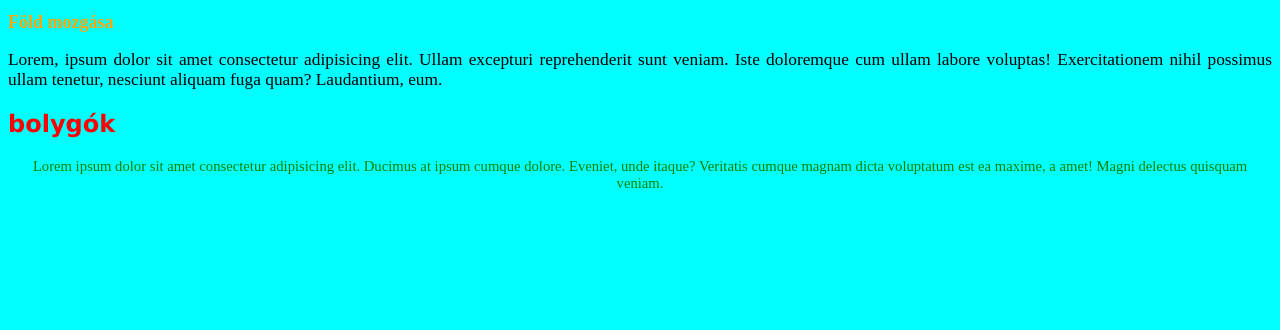
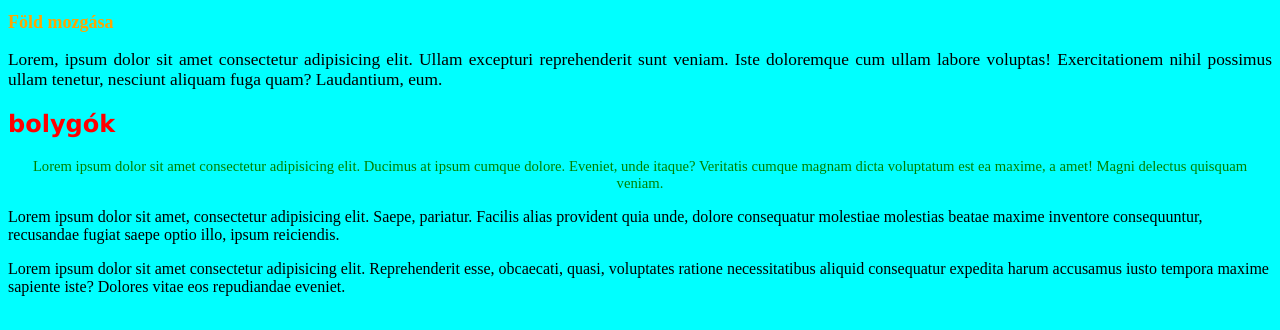
Before and after one commit to BigFootHUN/tesztek, a plain HTML site: page index.html in a window 1280 px wide. Drawn offline with Linux system fonts and the light colour scheme.

Commit message:
vegleges1

```diff
--- a/index.html
+++ b/index.html
@@ -13,5 +13,7 @@
     <p class="forma">Lorem, ipsum dolor sit amet consectetur adipisicing elit. Ullam excepturi reprehenderit sunt veniam. Iste doloremque cum ullam labore voluptas! Exercitationem nihil possimus ullam tenetur, nesciunt aliquam fuga quam? Laudantium, eum.</p>
     <h2>bolygók</h2>
     <p class="formazas">Lorem ipsum dolor sit amet consectetur adipisicing elit. Ducimus at ipsum cumque dolore. Eveniet, unde itaque? Veritatis cumque magnam dicta voluptatum est ea maxime, a amet! Magni delectus quisquam veniam.</p>
+    <p class="egy">Lorem ipsum dolor sit amet, consectetur adipisicing elit. Saepe, pariatur. Facilis alias provident quia unde, dolore consequatur molestiae molestias beatae maxime inventore consequuntur, recusandae fugiat saepe optio illo, ipsum reiciendis.</p>
+    <p class="ketto">Lorem ipsum dolor sit amet consectetur adipisicing elit. Reprehenderit esse, obcaecati, quasi, voluptates ratione necessitatibus aliquid consequatur expedita harum accusamus iusto tempora maxime sapiente iste? Dolores vitae eos repudiandae eveniet.</p>
 </body>
 </html>
```
